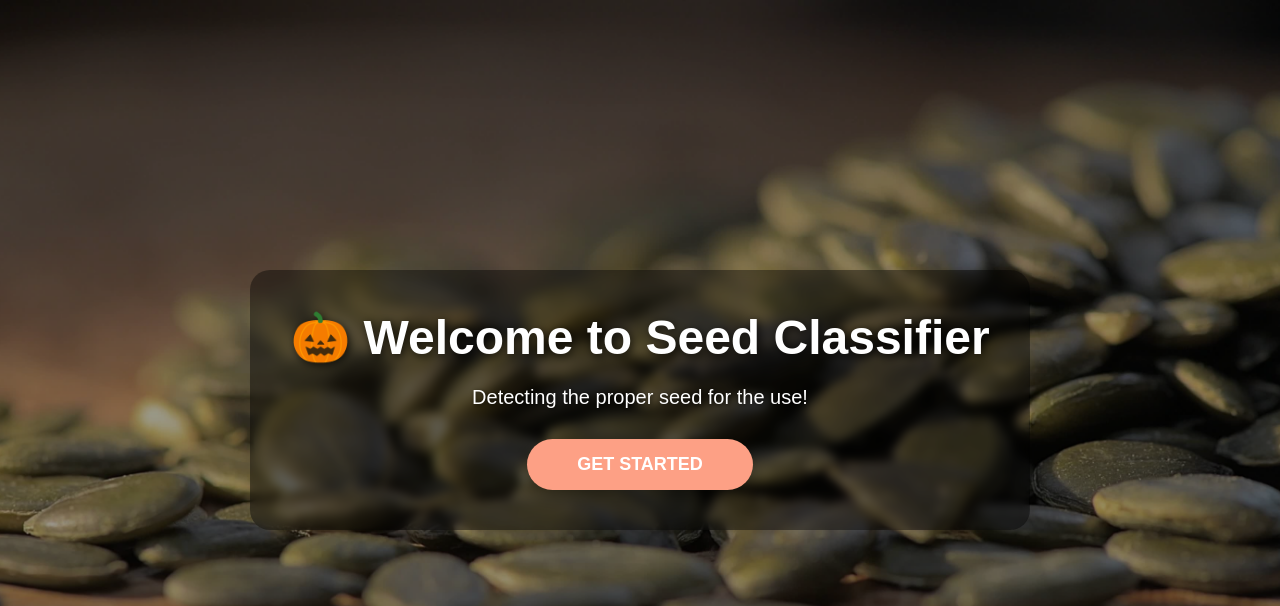
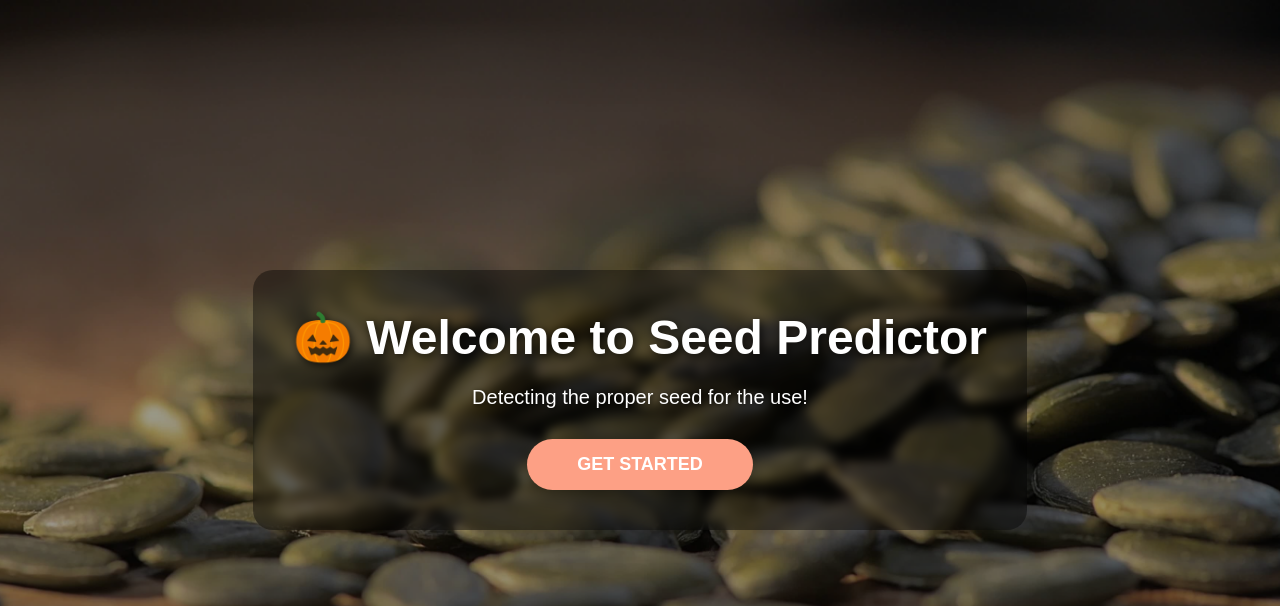
Before and after one commit to Aditya4041/pumpkin-seed-predictor, a Flask app: page / in a window 1280 px wide. Shown: the top 606 px of the page. Run offline with Flask 3, Linux system fonts and the light colour scheme; parts of the project's set-up code (start-up, migrations or seed data) failed here and were passed over.

Commit message:
output page

```diff
--- a/PumpkinSeedsML-main/templates/welcome.html
+++ b/PumpkinSeedsML-main/templates/welcome.html
@@ -77,7 +77,7 @@
 <body>
 
 <div class="welcome-container">
-    <h1>🎃 Welcome to Seed Classifier</h1>
+    <h1>🎃 Welcome to Seed Predictor</h1>
     <p>Detecting the proper seed for the use!</p>
     <a href="/form" class="btn-start">GET STARTED</a>
 </div>
```
Also changed, not shown: PumpkinSeedsML-main/static/pumpkinseeds.jpg (added).
